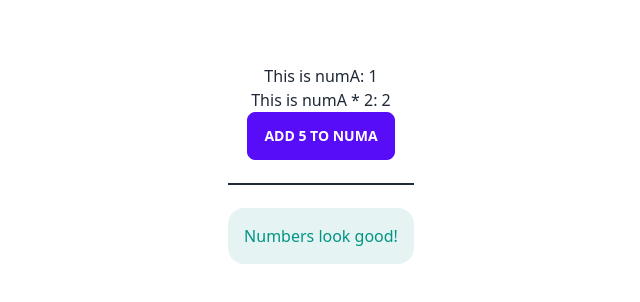
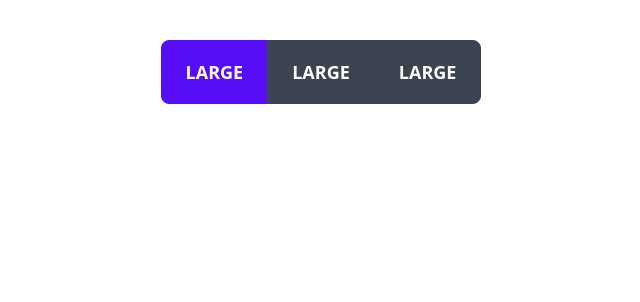
Before and after one commit to mikhail-karan/javascript-fundaments-svelte, a Svelte app: page / in a window 1280 px wide. Shown: the top 302 px of the page, without its empty margins (319-959 px from the left). Built offline with nearby package versions, Linux system fonts and the light colour scheme; what @tailwindcss/typography would draw is missing.

Commit message:
button group with active class functionality

```diff
--- a/src/App.svelte
+++ b/src/App.svelte
@@ -1,43 +1,24 @@
 <script>
-  let numA = 1
-
-  function add5(){
-    numA += 5
-  }
-
-  $: multiple = numA*2
-
-
+  let active = 0;
 </script>
 
 <main class="flex w-full flex-col items-center mt-10 justify-center">
-  <div class="prose lg:prose-xl text-center">
-    <h2 class="text-white">Conditional Rendering</h2>
-    <p>This is numA: {numA}</p>
-    <p>This is numA * 2: {multiple}</p>
-    <div class="btn btn-primary" on:click="{add5}">Add 5 to numA</div>
-    <div class="divider"></div>
-    {#if multiple > 200}
-    <!-- https://daisyui.com/components/alert -->
-    <div class="alert alert-error">
-      <div class="flex-1">
-        <svg xmlns="http://www.w3.org/2000/svg" fill="none" viewBox="0 0 24 24" class="w-6 h-6 mx-2 stroke-current">
-          <path stroke-linecap="round" stroke-linejoin="round" stroke-width="2" d="M18.364 18.364A9 9 0 005.636 5.636m12.728 12.728A9 9 0 015.636 5.636m12.728 12.728L5.636 5.636"></path>
-        </svg>
-        <label>Those numbers are way too high!</label>
-      </div>
-    </div>
-    {:else}
-    <div class="alert alert-success">
-      <div class="flex-1">
-        <label>Numbers look good!</label>
-      </div>
-    </div>
-    {/if}
+  <div class="btn-group">
+    <button
+      on:click="{() => active = 0}"
+      class="btn btn-lg {active === 0 ? 'btn-active' : ''}">
+      Large
+    </button>
+    <button
+      on:click="{() => active = 1}"
+      class="btn btn-lg {active === 1 ? 'btn-active' : ''}">
+      Large</button>
+    <button
+      on:click="{() => active = 2}"
+      class="btn btn-lg {active === 2 ? 'btn-active' : ''}">
+    Large</button>
   </div>
-
 </main>
 
 <style>
-
 </style>
```
